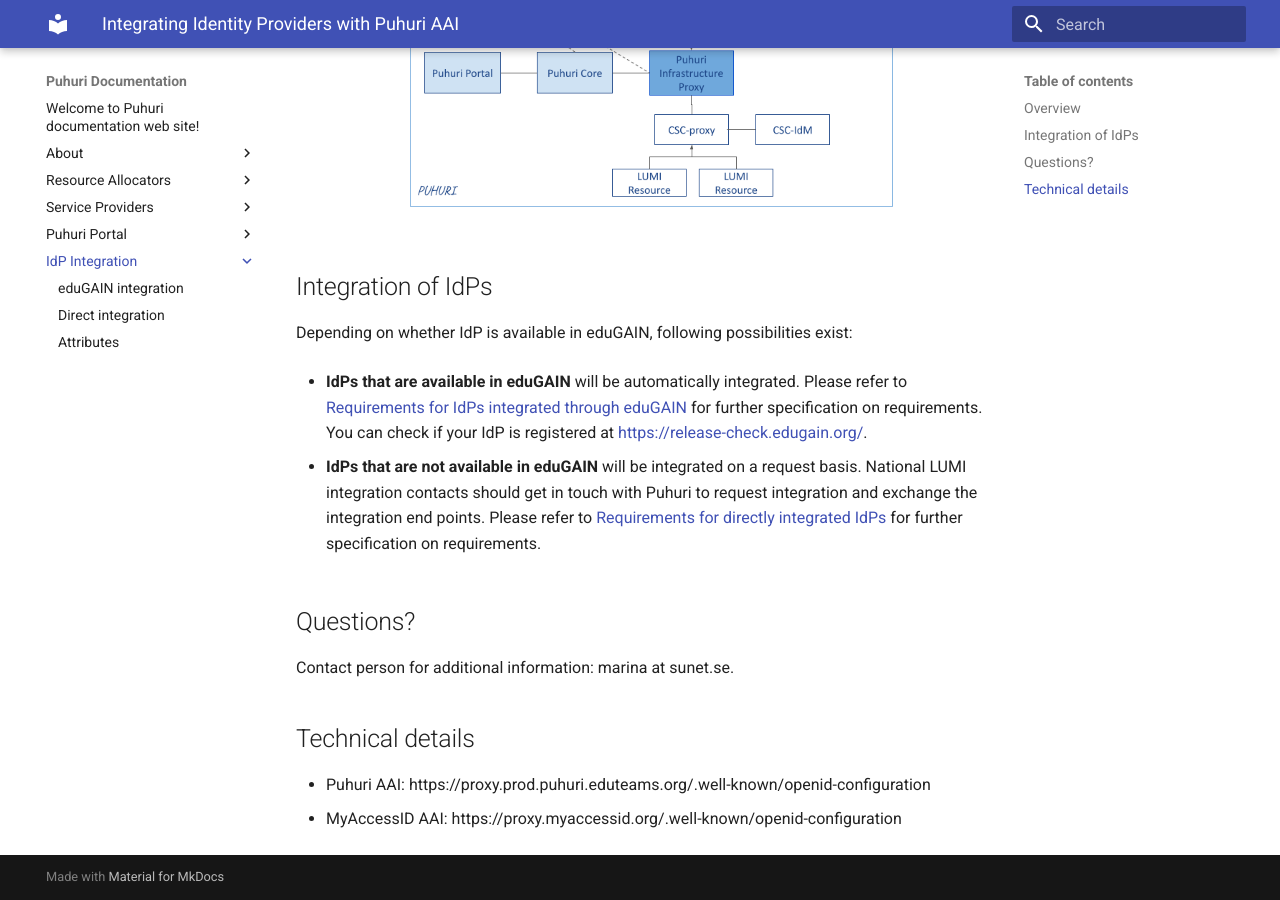
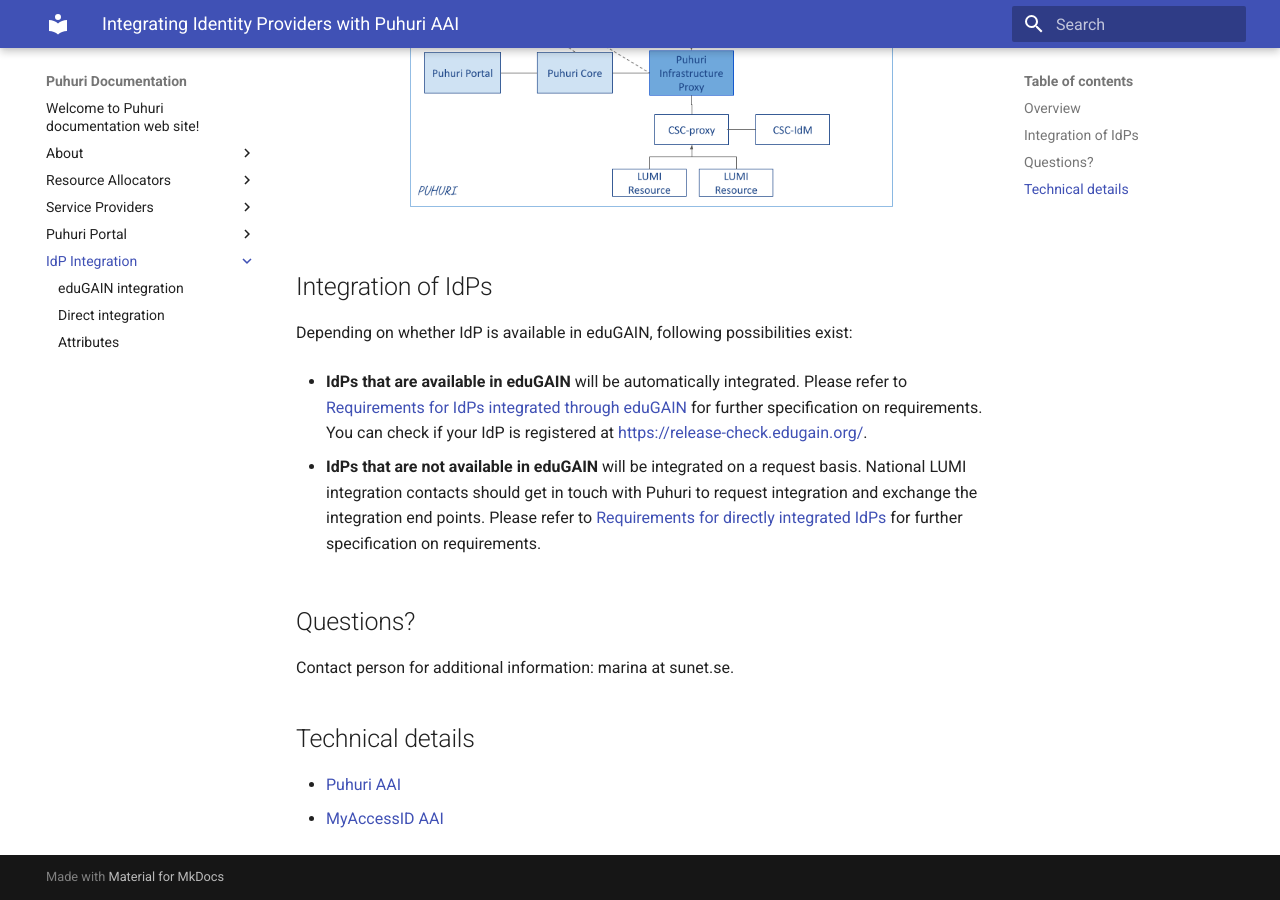
Before and after one commit to neicnordic/puhuri-web, an MkDocs documentation site: the page built from docs/idp_integration/index.md, in a window 1280 px wide and 900 px high, scrolled down 515 px. Built offline with MkDocs 1.6.1 and Material for MkDocs 9.7.7, drawn with Linux system fonts in a browser that asks for light colours.

Commit message:
Fix formatting

```diff
--- a/docs/idp_integration/index.md
+++ b/docs/idp_integration/index.md
@@ -27,5 +27,5 @@ Contact person for additional information: marina at sunet.se.
 
 ## Technical details
 
-- Puhuri AAI: https://proxy.prod.puhuri.eduteams.org/.well-known/openid-configuration
-- MyAccessID AAI: https://proxy.myaccessid.org/.well-known/openid-configuration
+- [Puhuri AAI](https://proxy.prod.puhuri.eduteams.org/.well-known/openid-configuration)
+- [MyAccessID AAI](https://proxy.myaccessid.org/.well-known/openid-configuration)
```
